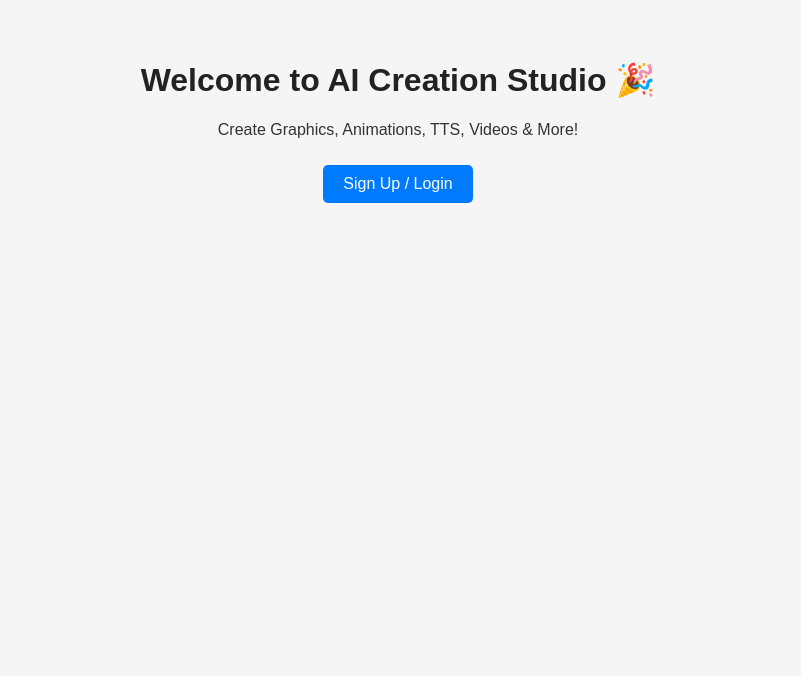
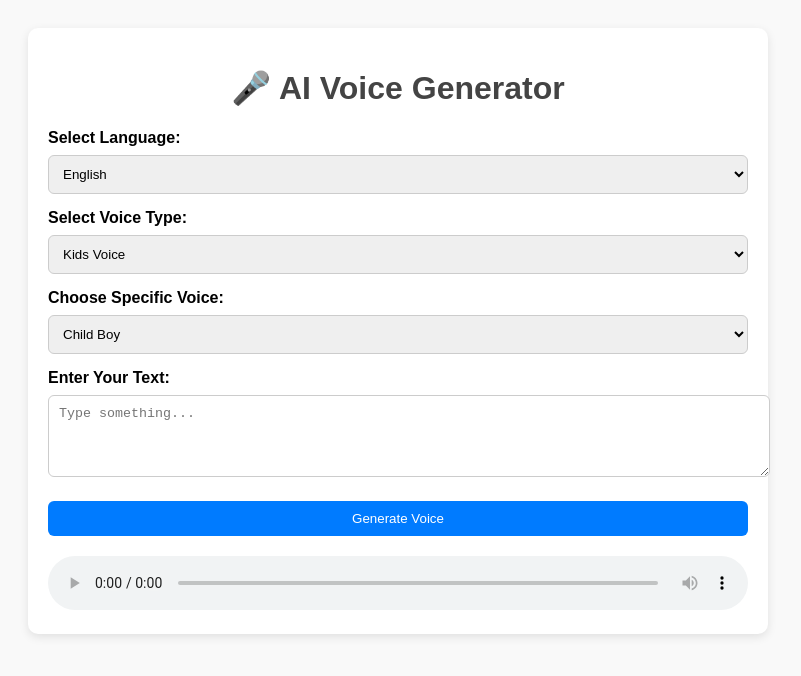
Before and after one commit to ailaboratory56-collab/Ai-creation-studio, a plain HTML site: page index.html in a window 1280 px wide. Shown: the whole page, without its empty margins (242-1043 px from the left). Drawn offline with Linux system fonts and the light colour scheme.

Commit message:
Update index.html

```diff
--- a/index.html
+++ b/index.html
@@ -3,129 +3,119 @@
 <head>
   <meta charset="UTF-8">
   <meta name="viewport" content="width=device-width, initial-scale=1.0">
-  <title>AI Creation Studio</title>
+  <title>AI Voice Generator</title>
   <style>
     body {
       font-family: Arial, sans-serif;
-      margin: 0;
-      padding: 0;
-      background: #f5f5f5;
-      color: #333;
+      background: #f9f9f9;
+      padding: 20px;
     }
-    .screen {
-      display: none;
-      padding: 40px;
-      text-align: center;
-    }
-    .active {
-      display: block;
+    .container {
+      max-width: 700px;
+      margin: auto;
+      background: #fff;
+      padding: 20px;
+      border-radius: 10px;
+      box-shadow: 0 3px 10px rgba(0,0,0,0.1);
     }
     h1 {
-      color: #222;
+      text-align: center;
+      color: #444;
+    }
+    label {
+      font-weight: bold;
+      display: block;
+      margin-top: 15px;
+    }
+    select, textarea, button {
+      width: 100%;
+      padding: 10px;
+      margin-top: 8px;
+      border-radius: 6px;
+      border: 1px solid #ccc;
     }
     button {
-      padding: 10px 20px;
-      margin: 10px;
-      border: none;
-      border-radius: 5px;
-      cursor: pointer;
-      font-size: 16px;
       background: #007bff;
       color: white;
+      border: none;
+      cursor: pointer;
+      margin-top: 20px;
     }
     button:hover {
       background: #0056b3;
     }
-    .nav {
-      margin: 20px 0;
-    }
-    .feature-btn {
-      background: #28a745;
-    }
-    .feature-btn:hover {
-      background: #1e7e34;
+    audio {
+      width: 100%;
+      margin-top: 20px;
     }
   </style>
 </head>
 <body>
+  <div class="container">
+    <h1>🎤 AI Voice Generator</h1>
 
-  <!-- Screen 1: Welcome -->
-  <div id="welcome" class="screen active">
-    <h1>Welcome to AI Creation Studio 🎉</h1>
-    <p>Create Graphics, Animations, TTS, Videos & More!</p>
-    <button onclick="showScreen('login')">Sign Up / Login</button>
+    <label for="language">Select Language:</label>
+    <select id="language">
+      <option>English</option>
+      <option>Hindi</option>
+      <option>Tamil</option>
+      <option>Telugu</option>
+      <option>Spanish</option>
+      <option>French</option>
+      <option>Italian</option>
+      <option>Japanese</option>
+      <option>Chinese</option>
+      <option>Bengali</option>
+      <option>Khasi</option>
+      <option>Garo</option>
+      <option>Jaintia</option>
+      <option>Assamese</option>
+    </select>
+
+    <label for="voiceType">Select Voice Type:</label>
+    <select id="voiceType">
+      <option>Kids Voice</option>
+      <option>Cartoon Characters</option>
+      <option>Animation Film</option>
+    </select>
+
+    <label for="subVoice">Choose Specific Voice:</label>
+    <select id="subVoice">
+      <option>Child Boy</option>
+      <option>Child Girl</option>
+      <option>Cute Baby Tone</option>
+      <option>Mickey Style</option>
+      <option>Doraemon Style</option>
+      <option>Chipmunk Funny</option>
+      <option>Robot Cartoon</option>
+      <option>Hero Voice</option>
+      <option>Villain Voice</option>
+      <option>Funny Sidekick</option>
+      <option>Old Storyteller</option>
+    </select>
+
+    <label for="text">Enter Your Text:</label>
+    <textarea id="text" rows="4" placeholder="Type something..."></textarea>
+
+    <button onclick="generateVoice()">Generate Voice</button>
+
+    <audio id="player" controls></audio>
   </div>
 
-  <!-- Screen 2: Login/Signup -->
-  <div id="login" class="screen">
-    <h1>Login / Sign Up</h1>
-    <p>Login with your account or use Google</p>
-    <button onclick="showScreen('dashboard')">Continue</button>
-    <br><br>
-    <button onclick="showScreen('welcome')">⬅ Back</button>
-  </div>
+  <script>
+    function generateVoice() {
+      const text = document.getElementById("text").value;
+      if (!text) {
+        alert("Please enter text first!");
+        return;
+      }
 
-  <!-- Screen 3: Dashboard -->
-  <div id="dashboard" class="screen">
-    <h1>Dashboard</h1>
-    <p>Select a feature below 👇</p>
-    <div class="nav">
-      <button class="feature-btn" onclick="showScreen('graphic')">🎨 Graphic Creator</button>
-      <button class="feature-btn" onclick="showScreen('animation')">🌀 Animation Creator</button>
-      <button class="feature-btn" onclick="showScreen('tts')">🔊 TTS Creator</button>
-      <button class="feature-btn" onclick="showScreen('ttv')">🎥 TTV Creator</button>
-      <button class="feature-btn" onclick="showScreen('script')">📝 Script Creator</button>
-      <button class="feature-btn" onclick="showScreen('idea')">💡 Unique Idea Creator</button>
-    </div>
-    <button onclick="showScreen('welcome')">⬅ Logout</button>
-  </div>
+      // 🔊 Demo ke liye ek sample audio file play karega
+      document.getElementById("player").src =
+        "https://www.soundhelix.com/examples/mp3/SoundHelix-Song-1.mp3";
 
-  <!-- Feature Screens -->
-  <div id="graphic" class="screen">
-    <h1>🎨 Graphic Creator</h1>
-    <p>Graphic creation tool will be here.</p>
-    <button onclick="showScreen('dashboard')">⬅ Back</button>
-  </div>
-
-  <div id="animation" class="screen">
-    <h1>🌀 Animation Creator</h1>
-    <p>Animation tool will be here.</p>
-    <button onclick="showScreen('dashboard')">⬅ Back</button>
-  </div>
-
-  <div id="tts" class="screen">
-    <h1>🔊 TTS Creator</h1>
-    <p>Convert text to speech here.</p>
-    <button onclick="showScreen('dashboard')">⬅ Back</button>
-  </div>
-
-  <div id="ttv" class="screen">
-    <h1>🎥 TTV Creator</h1>
-    <p>Turn text into video here.</p>
-    <button onclick="showScreen('dashboard')">⬅ Back</button>
-  </div>
-
-  <div id="script" class="screen">
-    <h1>📝 Script Creator</h1>
-    <p>Generate video scripts here.</p>
-    <button onclick="showScreen('dashboard')">⬅ Back</button>
-  </div>
-
-  <div id="idea" class="screen">
-    <h1>💡 Unique Idea Creator</h1>
-    <p>AI will generate creative ideas here.</p>
-    <button onclick="showScreen('dashboard')">⬅ Back</button>
-  </div>
-
-  <!-- JS for screen switching -->
-  <script>
-    function showScreen(screenId) {
-      document.querySelectorAll('.screen').forEach(screen => {
-        screen.classList.remove('active');
-      });
-      document.getElementById(screenId).classList.add('active');
+      document.getElementById("player").play();
     }
   </script>
-
 </body>
 </html>
```
